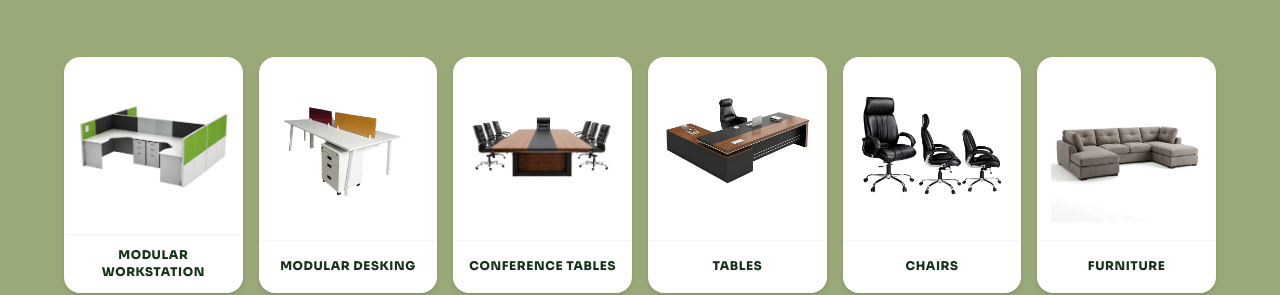
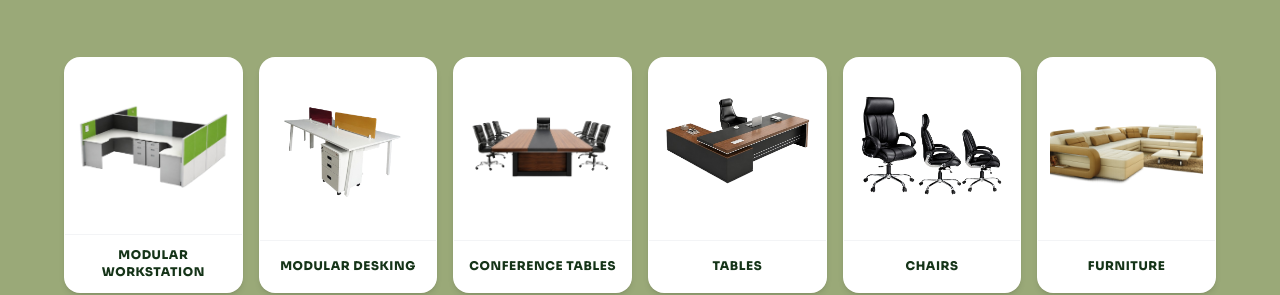
Before and after one commit to digitap863/metafab, a Next.js app: page /products in a window 1280 px wide. Shown: the part 507-802 px from the top of the page. Built offline with nearby package versions, Linux system fonts and the light colour scheme; no server answers; the database is empty.

Commit message:
feat: add ProductsHeroBanner component with furniture category cards

```diff
--- a/src/components/products/ProductsHeroBanner.jsx
+++ b/src/components/products/ProductsHeroBanner.jsx
@@ -38,7 +38,7 @@ const categoryCards = [
     id: "furniture",
     name: "FURNITURE",
     filterKey: "Furniture",
-    image: "/product/categories/furniture.png",
+    image: "/product/categories/sofa.jpeg",
   },
 ];
 
```
Also changed, not shown: public/product/categories/sofa.jpeg (added).
